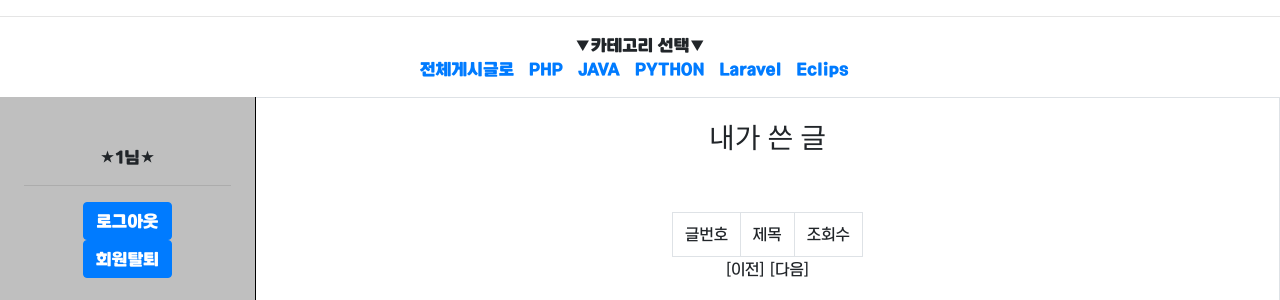
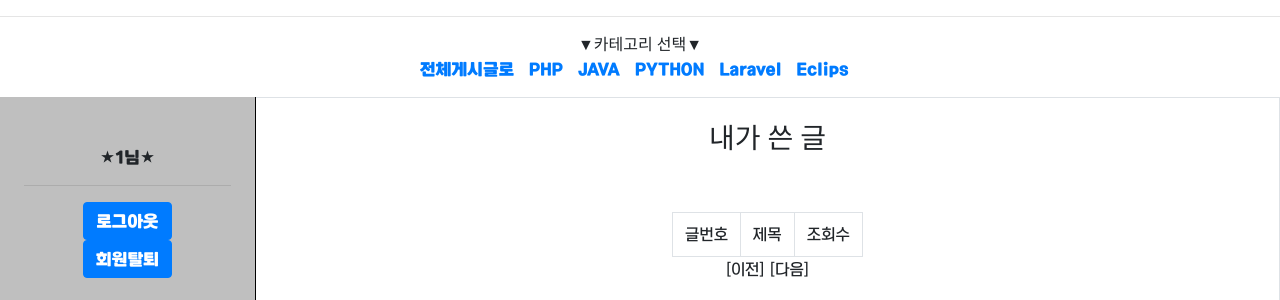
Before and after one commit to AwesomeDni/Web_Team_Project, a PHP site: page /mypage.php in a window 1280 px wide. Shown: the part 48-348 px from the top of the page. Run offline with PHP 8.4, Linux system fonts and the light colour scheme; the visitor is signed in with stand-in values (Sample User, id 1); data comes from the database, SQL or seed files in the repository; some web fonts are replaced.

Commit message:
2020.02.24 마이페이지(폰트변경)-kimhyejin-

```diff
--- a/mypage.php
+++ b/mypage.php
@@ -38,6 +38,9 @@
         .nav-item{margin-left:380px;}
         @font-face{font-family:'A프로젝트'; src:url('A프로젝트.woff'); }
         body{font-family:'A프로젝트';}
+        @font-face{font-family:'A펜글씨B'; src:url('A펜글씨B.woff');}
+        .catename
+        {font-family:'A펜글씨B';}
     </style>
 </head>
 <body>
@@ -51,8 +54,10 @@
     </div>
     <hr>
     <span class='category'>
-    <center>
-        <h7>▼카테고리 선택▼</h7><br>
+        <div class="catename">
+        <center>
+            <h7>▼카테고리 선택▼</h7><br>
+        </div>
     <ul>
         <ul class="nav">
             <li class="nav-item">
@@ -102,9 +107,11 @@
             header('location: ./main.php'); //자동으로 main.php 로 이동함.
         }
     ?>
+    <div class="list">
     <?php
     //내가 쓴 글
         include 'mypagelist.php'; //mypagelist.php 의 내용을 갖고옴
     ?>
+    </div>
 </body>
 </html>
```
